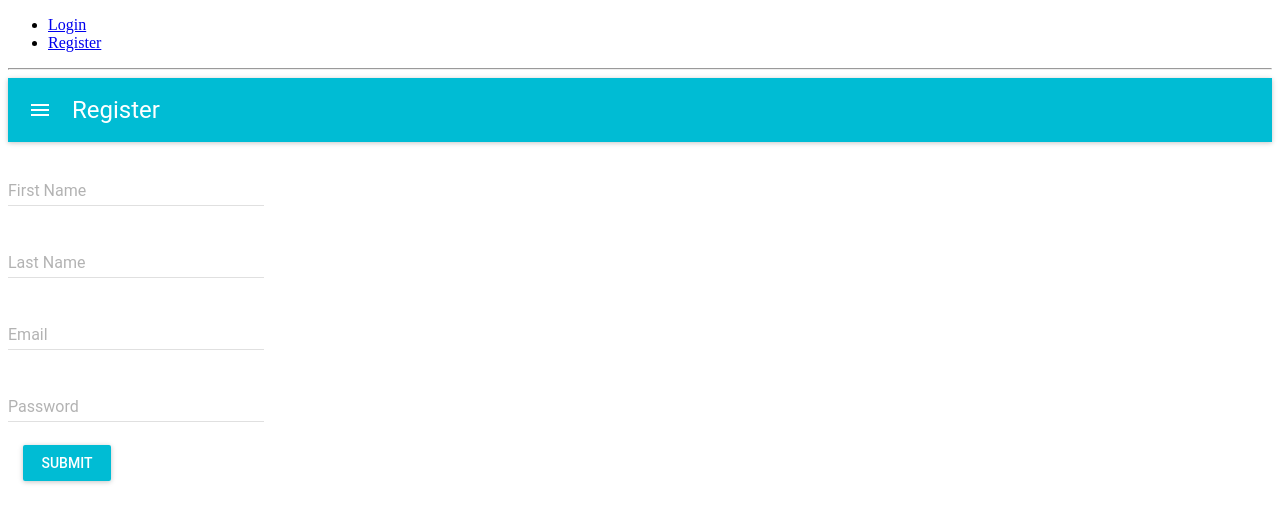
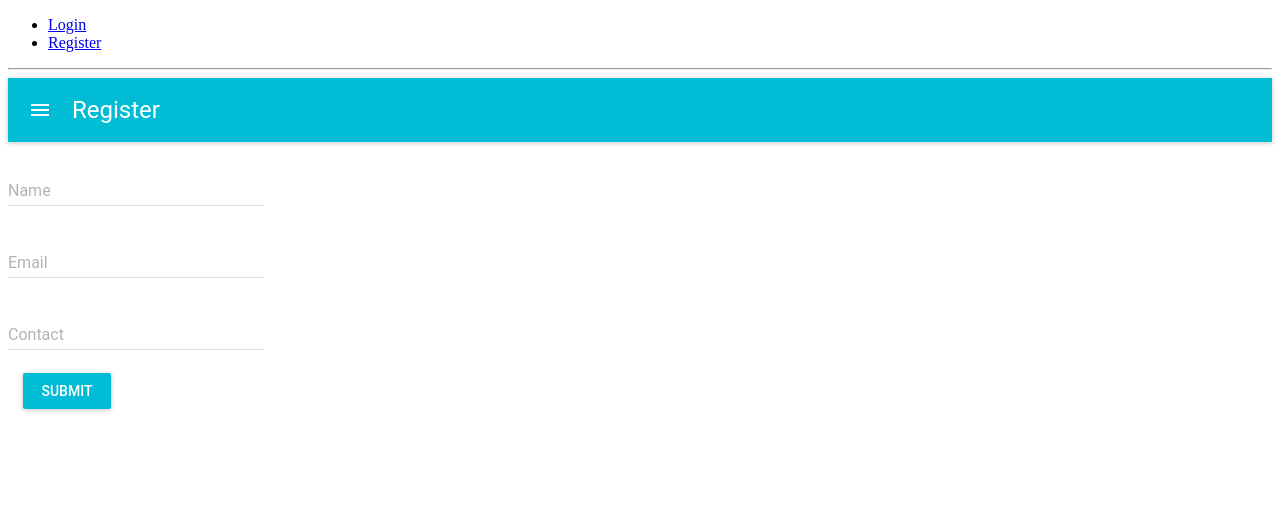
Before and after one commit to Phangster/TicketingSystem, a React (Create React App) app in the folder client/: page /register in a window 1280 px wide. Shown: the top 522 px of the page. Built offline with nearby package versions, Linux system fonts and the light colour scheme.

Commit message:
Link front end and backend

```diff
--- a/client/package.json
+++ b/client/package.json
@@ -15,6 +15,7 @@
     "react-tap-event-plugin": "^3.0.3",
     "reactstrap": "^7.1.0"
   },
+  "proxy":"http://localhost:8080/",
   "scripts": {
     "start": "react-scripts start",
     "build": "react-scripts build",
--- a/client/src/components/Login.js
+++ b/client/src/components/Login.js
@@ -3,16 +3,28 @@ import MuiThemeProvider from 'material-ui/styles/MuiThemeProvider';
 import AppBar from 'material-ui/AppBar';
 import RaisedButton from 'material-ui/RaisedButton';
 import TextField from 'material-ui/TextField';
+import axios from 'axios';
 
 class Login extends Component {
 constructor(props){
   super(props);
 
   this.state={
-    username:'',
+    email:'',
     password:''
   }
+  this.handleClick = this.handleClick.bind(this);
 }
+
+handleClick(e){
+  const User = {
+    email: this.state.email,
+    password: this.state.password
+  };
+
+  console.log(User);
+  axios.post('/api/users/login', User).then(res => console.log(res.data)).catch(err => console.log(err.response.data));
+};
 
 render() {
     return (
@@ -23,9 +35,9 @@ render() {
              title="Login"
            />
            <TextField
-             hintText="Enter your Username"
-             floatingLabelText="Username"
-             onChange = {(event,newValue) => this.setState({username:newValue})}
+             hintText="Enter your Email"
+             floatingLabelText="Email"
+             onChange = {(event,newValue) => this.setState({email:newValue})}
              />
            <br/>
              <TextField
--- a/client/src/components/Register.js
+++ b/client/src/components/Register.js
@@ -3,17 +3,30 @@ import MuiThemeProvider from 'material-ui/styles/MuiThemeProvider';
 import AppBar from 'material-ui/AppBar';
 import RaisedButton from 'material-ui/RaisedButton';
 import TextField from 'material-ui/TextField';
-// import axios from 'axios';
+import axios from 'axios';
+
 class Register extends Component {
   constructor(props){
     super(props);
     this.state={
-      first_name:'',
-      last_name:'',
+      name:'',
       email:'',
-      password:''
+      contact:''
     }
+    this.handleClick = this.handleClick.bind(this);
   }
+  handleClick(e){
+    const newUser = {
+      name: this.state.name,
+      email: this.state.email,
+      contact: this.state.contact
+    }
+    console.log(newUser)
+    axios.post('/api/users/register', newUser)
+      .then(res => console.log(res.data))
+      .catch(err => console.log(err.response.data))
+  }
+
   render() {
     return (
       <div>
@@ -23,32 +36,26 @@ class Register extends Component {
              title="Register"
            />
            <TextField
-             hintText="Enter your First Name"
-             floatingLabelText="First Name"
-             onChange = {(event,newValue) => this.setState({first_name:newValue})}
-             />
-           <br/>
-           <TextField
-             hintText="Enter your Last Name"
-             floatingLabelText="Last Name"
-             onChange = {(event,newValue) => this.setState({last_name:newValue})}
+             hintText="Enter your Name"
+             floatingLabelText="Name"
+             onChange = {(event,newValue) => this.setState({name:newValue})}
              />
            <br/>
            <TextField
              hintText="Enter your Email"
-             type="email"
              floatingLabelText="Email"
              onChange = {(event,newValue) => this.setState({email:newValue})}
              />
            <br/>
            <TextField
-             type = "password"
-             hintText="Enter your Password"
-             floatingLabelText="Password"
-             onChange = {(event,newValue) => this.setState({password:newValue})}
+             hintText="Enter your Contact"
+             floatingLabelText="Contact"
+             onChange = {(event,newValue) => this.setState({contact:newValue})}
              />
            <br/>
-           <RaisedButton label="Submit" primary={true} style={style} onClick={(event) => this.handleClick(event)}/>
+           <RaisedButton label="Submit" primary={true} style={style} onClick={(event) => {
+            this.handleClick(event);
+           }}/>
           </div>
          </MuiThemeProvider>
       </div>
```
Also changed, not shown: 2 other files (tests, documents, lock files or other folders).
